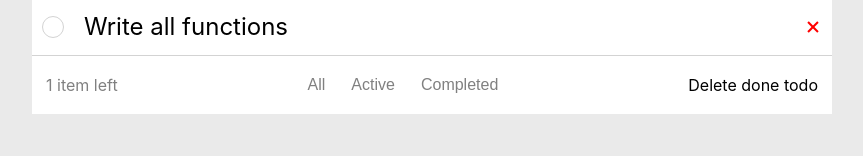
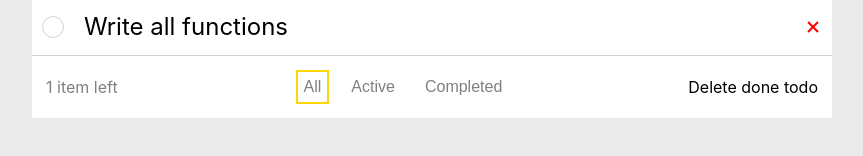
Before and after one commit to Magusest/mindbox_todos, a React (Create React App) app: page / in a window 1280 px wide. Shown: the part 208-364 px from the top of the page, without its empty margins (208-1071 px from the left). Built offline with nearby package versions, Linux system fonts and the light colour scheme.

Commit message:
Add filters

```diff
--- a/src/components/controlBar/controlBar.module.scss
+++ b/src/components/controlBar/controlBar.module.scss
@@ -17,7 +17,15 @@
         display: flex;
         gap: 14px;
 
-        button {
+        li {
+            border: 2px solid #ffffff;
+        }
+
+        .filterActive {
+            border: 2px solid #ffd700;
+        }
+
+        .button {
             color: #808080;
             font-size: 16px;
             text-transform: capitalize;
@@ -27,10 +35,12 @@
             cursor: pointer;
             transition: 0.5s;
             // border:   1px solid #ffd700;
+            border-radius: 4px;
         }
 
-        button:hover {
+        .button:hover {
             text-shadow: #ffd700 1px 0 10px;
         }
     }
+
 }
--- a/src/components/controlBar/controlBar.tsx
+++ b/src/components/controlBar/controlBar.tsx
@@ -5,6 +5,7 @@ import styles from './controlBar.module.scss'
 
 type Props = {
     todos: todoType[];
+    activeFilter: string;
     changeFilter: (filter: string) => void;
 }
 
@@ -18,7 +19,7 @@ function getItemsCoutText(count: number) {
     }
 }
 
-export default function ControlBar({todos, changeFilter}: Props) {
+export default function ControlBar({todos, activeFilter, changeFilter}: Props) {
     const itemCountText = getItemsCoutText(todos.length)
 
     return(
@@ -27,8 +28,13 @@ export default function ControlBar({todos, changeFilter}: Props) {
             <ul className={styles.filters}>
                 {filters.map(
                     filter =>
-                        <li key={filter}>
-                            <button onClick={() => changeFilter(filter)}>{filter}</button>
+                        <li
+                            className={`${activeFilter === filter ? styles.filterActive : null}`}
+                            key={filter}
+                        >
+                            <button
+                                className={styles.button}
+                                onClick={() => changeFilter(filter)}>{filter}</button>
                         </li>
                 )}
             </ul>
--- a/src/components/main/main.tsx
+++ b/src/components/main/main.tsx
@@ -1,4 +1,4 @@
-import { useState } from "react"
+import { useEffect, useState } from "react"
 import { todoMocks } from "../../mocks/todoMocks"
 import { todoType } from "../../types/todoType"
 import TodoForm from "../todoForm/todoForm";
@@ -11,6 +11,8 @@ import { filters } from "../../utils/const";
 export default function Main() {
     const [todos, setTodos] = useState<todoType[]>(todoMocks);
     const [activeFilter, setActiveFilter] = useState(filters[0]);
+
+    useEffect(()=> {}, [activeFilter])
 
     const addTodo = (todo: string) => {
         setTodos([
@@ -35,17 +37,6 @@ export default function Main() {
 
     const changeFilter = (filter: string) => {
         setActiveFilter(filter)
-        console.log(activeFilter)
-        switch(activeFilter) {
-            case 'active':
-                const activeTodos = setTodos(todos.filter(todo => todo.isComplete === false))
-                return activeTodos
-            case 'completed':
-                const completedTodos = setTodos(todos.filter(todo => todo.isComplete !== false))
-                return completedTodos
-            default:
-                return todos
-        }
     }
 
     return(
@@ -59,7 +50,7 @@ export default function Main() {
                 deleteTodo={deleteTodo}
                 activeFilter={activeFilter}
             />
-            <ControlBar todos={todos} changeFilter={changeFilter}/>
+            <ControlBar todos={todos} activeFilter={activeFilter} changeFilter={changeFilter}/>
         </main>
     )
 }
--- a/src/components/todosList/todosList.tsx
+++ b/src/components/todosList/todosList.tsx
@@ -10,24 +10,29 @@ type Props = {
 }
 
 const getFiltredTodos = (todos: todoType[], filter: string) => {
+    const filtredTodo = [...todos];
+
     switch(filter) {
         case 'active':
-            return todos.filter(todo => todo.isComplete === false)
+            return filtredTodo.filter(todo => todo.isComplete === false)
         case 'completed':
-            return todos.filter(todo => todo.isComplete === true)
-        default:
+            return filtredTodo.filter(todo => todo.isComplete === true)
+        case 'all':
             return todos
     }
 }
 
 export default function TodosList({todos, toggleIsDone, deleteTodo, activeFilter}: Props) {
-    getFiltredTodos(todos, activeFilter);
+    const filtredTodos = getFiltredTodos(todos, activeFilter);
 
     return(
         <ul
             className={styles.todosList}
         >
-            {todos.map((todo) => (
+            {
+                filtredTodos
+                    ?
+                        filtredTodos.map((todo) => (
                             <li
                                 key={todo.id}
                             >
@@ -45,7 +50,10 @@ export default function TodosList({todos, toggleIsDone, deleteTodo, activeFilter
                                     ></div>
                                 </div>
                             </li>
-            ))}
+                        ))
+                    :
+                        <div> You have no tasks!</div>
+            }
         </ul>
 
     )
```
Lines whose indentation alone changed are shown as unchanged.
